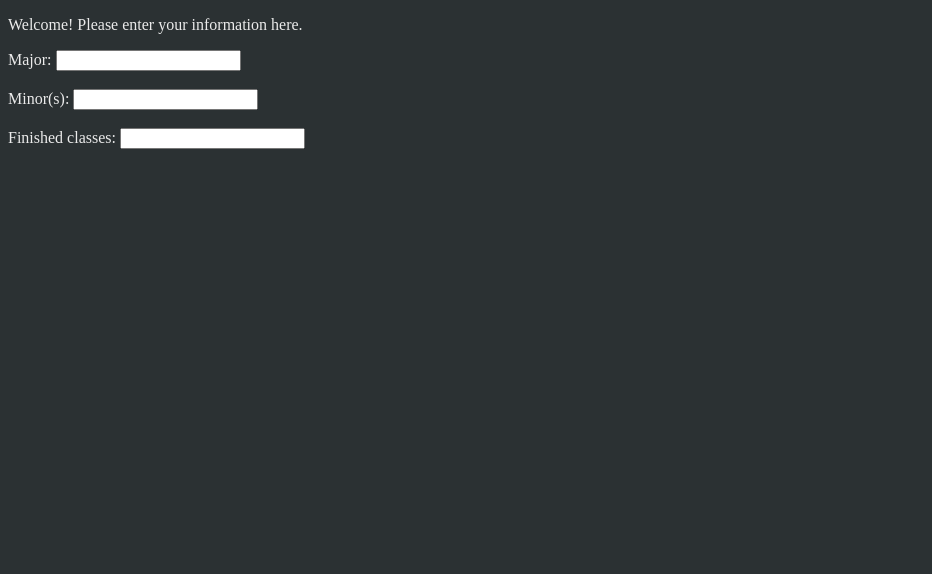
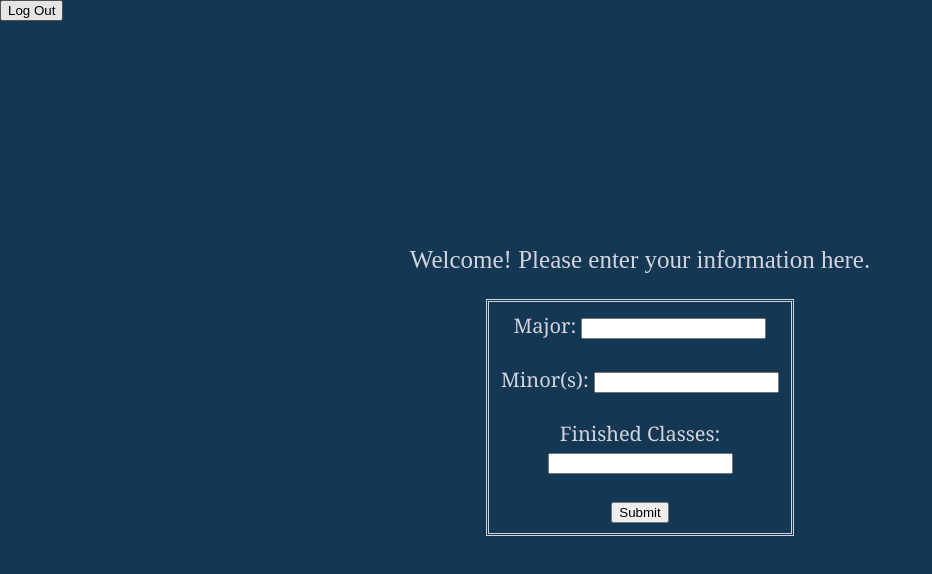
Before and after one commit to Bobbyperson12/class-credit-sorter, a plain HTML site: page index.html in a window 1280 px wide. Shown: the whole page, without its empty margins (0-932 px from the left). Drawn offline with Linux system fonts and the light colour scheme.

Commit message:
frontend changes

```diff
--- a/index.css
+++ b/index.css
@@ -1,4 +1,57 @@
 body {
-    background-color: rgb(43, 49, 51);
-    color: rgb(235, 235, 235);
+    background-color: rgb(20, 56, 84);
+    color: rgb(211, 211, 221);
+    margin: auto;
+    margin-top: 0px;
   }
+
+form{
+  font-family: Georgia, serif;
+  margin: auto;
+  width: 22%;
+  padding: 10px;
+  border-style: double;
+  border-width: 3px;
+}
+
+.welcome{
+  text-align: center;
+  font-size: 25px;
+}
+
+.major{
+  text-align: center;
+  font-size: 20px;
+}
+
+.minor{
+ text-align: center;
+ font-size: 20px;
+}
+
+.finClass{
+  text-align: center;
+  font-size: 20px;
+}
+
+.SubmitButton{
+  border: none;
+  border-radius: 1px;
+  border-width: 0;
+  text-align: center;
+  font-family: Georgia, serif;
+  font-size: 16px;
+  line-height: 20px;
+  color: rgb(211, 211, 221);
+}
+
+.logout {
+vertical-align: auto;
+margin-right: 1425px;
+margin-bottom: 225px;
+transform: background-color 0.5s;
+}
+
+.logout:hover{
+  box-shadow: 4px 4px rgb(10, 46, 74);
+}
--- a/index.html
+++ b/index.html
@@ -4,17 +4,25 @@
 <script src="index.js"></script>
 <title>Class Credit Sorter</title>
 <body>
+<div class="logout">
+    <input type="button" value="Log Out">
+</div>
 
-<p>Welcome! Please enter your information here.</p>
+<div class="welcome"><p>Welcome! Please enter your information here.</p></div>
+
 <!-- <button onclick="posttest()">Click this button to print CS-Major info to your console</button> -->
 <form onsubmit="handleFormSubmit(event)">
-    <label for="major">Major:</label>
-    <input type="text" id="major" name="major"><br><br>
-    <label for="minors">Minor(s):</label>
-    <input type="text" id="minors" name="minors"><br><br>
-    <label for="finishedClsses">Finished classes:</label>
-    <input type="text" id="finishedClasses" name="finishedClasses"><br><br>
+    <div class="major"><label for="major">Major:</label>
+        <input type="text" id="major" name="major"><br><br></div>
+    <div class="minor"><label for="minors">Minor(s):</label>
+        <input type="text" id="minors" name="minors"><br><br></div>
+    <div class="finClass"><label for="finishedClsses">Finished Classes:</label>
+        <input type="text" id="finishedClasses" name="finishedClasses"><br><br></div>
+    <div class="SubmitButton">
+        <input type="submit" value="Submit">
+    </div>
 </form>
+</body>
 
-</body>
+
 </html>
--- a/index.js
+++ b/index.js
@@ -10,7 +10,7 @@ function handleFormSubmit(event) {
   // Get the value of the "major" input
   const majorValue = document.getElementById("major").value;
   const minorValue = document.getElementById("minors").value;
-  const completedValue = document.getElementById("finishedclasses").value;
+  const completedValue = document.getElementById("finishedClasses").value;
   let data_new = {
     degree: majorValue,
     minors: minorValue,
```
